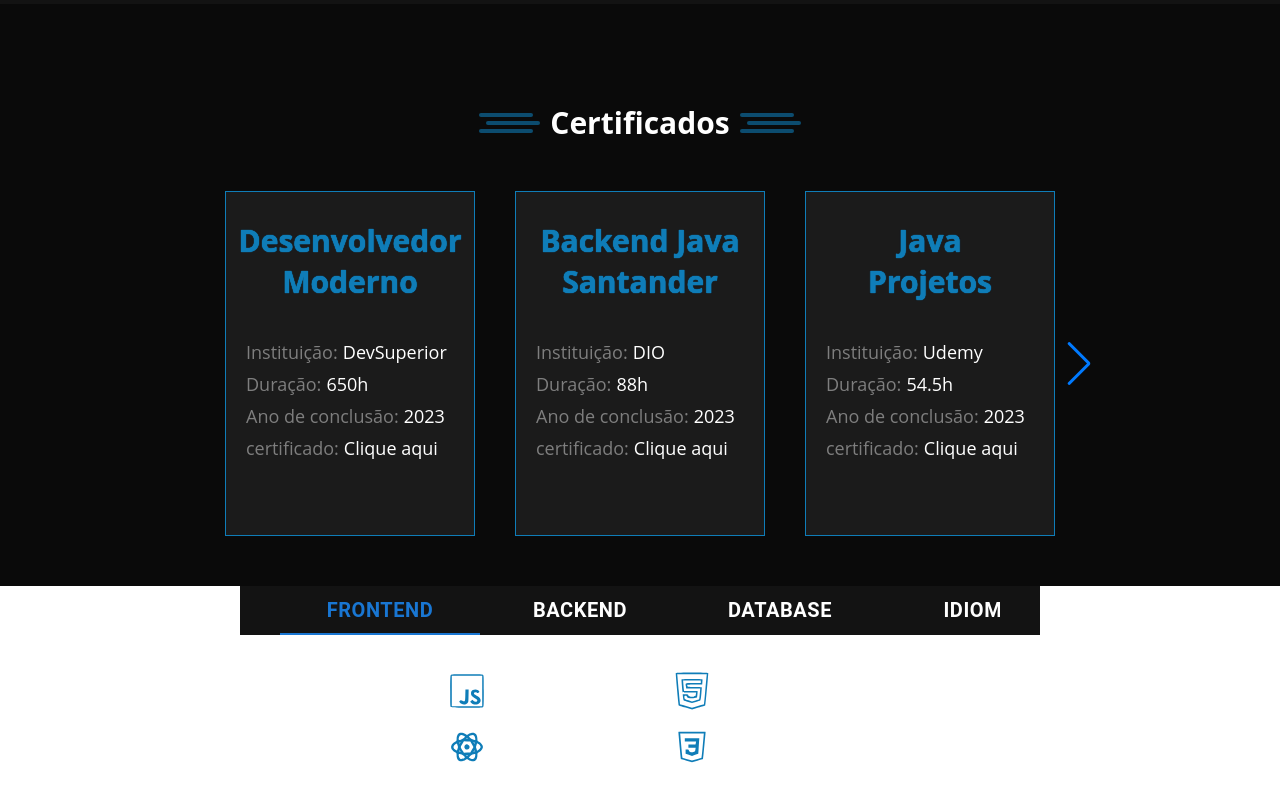
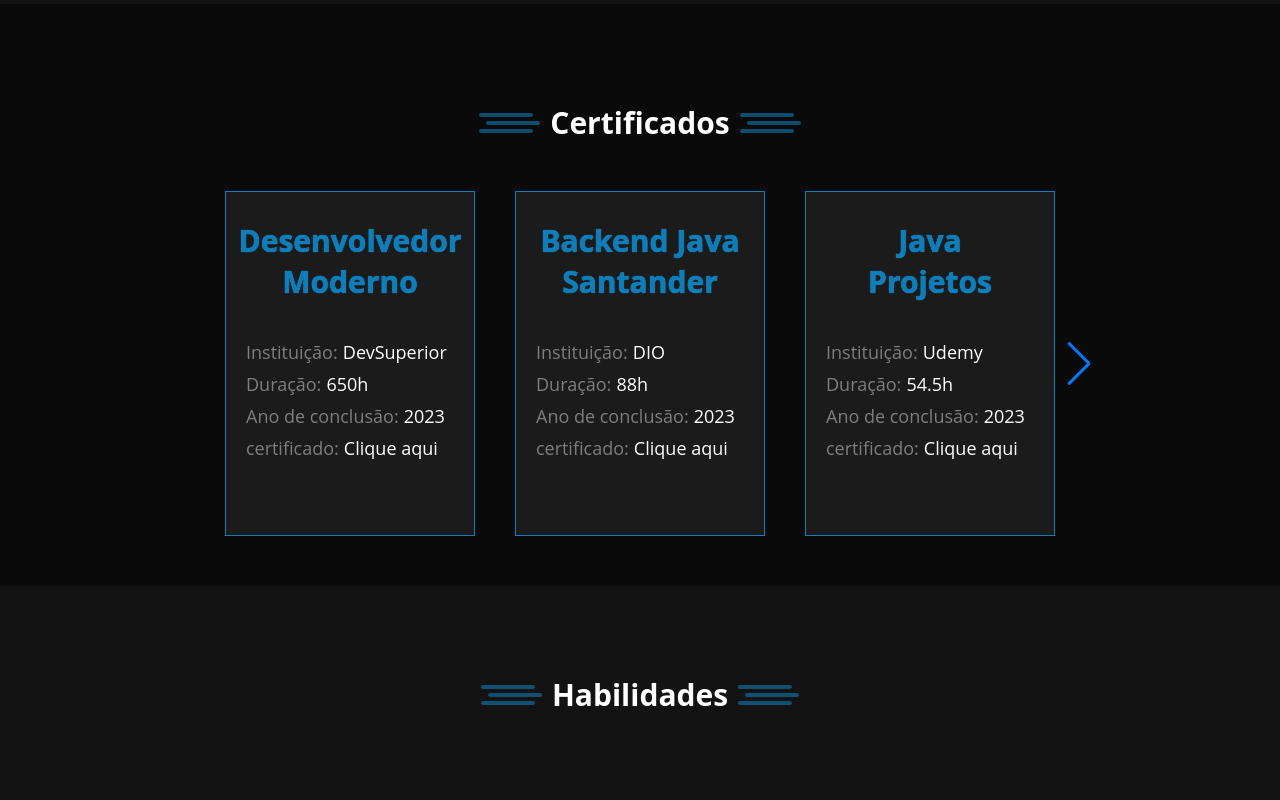
Before and after one commit to lfernandex/Portfolio, a React (Vite) app: page / in a window 1280 px wide. Shown: the part 1994-2794 px from the top of the page. Built offline with nearby package versions, Linux system fonts and the light colour scheme.

Commit message:
Ability page

```diff
--- a/src/App.tsx
+++ b/src/App.tsx
@@ -1,4 +1,4 @@
-import AbilityMenu from "./components/AbilityMenu"
+import Ability from "./components/Ability"
 import AboutMe from "./components/AboutMe"
 import Certificate from "./components/Certificate"
 import Header from "./components/Header"
@@ -21,7 +21,7 @@
 
       <Certificate />
 
-      <AbilityMenu />
+      <Ability />
     </>
   )
 }
--- /dev/null
+++ b/src/components/Ability/index.tsx
@@ -0,0 +1,80 @@
+import AbilityMenu from "../AbilityMenu";
+import "./styles.css";
+
+export default function Ability() {
+
+    return (
+
+        <>
+            <section id="abilitys" className="ptf-ability-section">
+
+                <div className="ptf-ability-container">
+                    <div className="ptf-ability-title">
+                        <svg
+                            width="61"
+                            height="20"
+                            viewBox="0 0 61 20"
+                            fill="none"
+                            xmlns="http://www.w3.org/2000/svg">
+
+                            <rect width="54"
+                                height="4"
+                                rx="2"
+                                fill="#0f7db8"
+                                fillOpacity="0.58"></rect>
+
+                            <rect y="16"
+                                width="54"
+                                height="4"
+                                rx="2"
+                                fill="#0f7db8"
+                                fillOpacity="0.58"></rect>
+
+                            <rect x="7"
+                                y="8"
+                                width="54"
+                                height="4"
+                                rx="2"
+                                fill="#0f7db8"
+                                fillOpacity="0.58"></rect>
+                        </svg>
+                        <h1> Habilidades </h1>
+                        <svg
+                            width="61"
+                            height="20"
+                            viewBox="0 0 61 20"
+                            fill="none"
+                            xmlns="http://www.w3.org/2000/svg">
+
+                            <rect width="54"
+                                height="4"
+                                rx="2"
+                                fill="#0f7db8"
+                                fillOpacity="0.58"></rect>
+
+                            <rect y="16"
+                                width="54"
+                                height="4"
+                                rx="2"
+                                fill="#0f7db8"
+                                fillOpacity="0.58"></rect>
+
+                            <rect x="7"
+                                y="8"
+                                width="54"
+                                height="4"
+                                rx="2"
+                                fill="#0f7db8"
+                                fillOpacity="0.58"></rect>
+                        </svg>
+                    </div>
+
+
+                </div>
+
+                <AbilityMenu />
+
+            </section>
+        </>
+    )
+}
--- /dev/null
+++ b/src/components/Ability/styles.css
@@ -0,0 +1,36 @@
+.ptf-ability-section {
+    background-color: rgb(19, 19, 19);
+
+}
+
+.ptf-ability-container{
+    padding-top: 40px;
+}
+
+.ptf-ability-title {
+    display: flex;
+    align-items: center;
+    justify-content: center;
+    padding: 48px 20px;
+}
+
+.ptf-ability-title h1 {
+    color: white;
+    padding: 0 10px;
+    font-size: 20px;
+}
+
+
+@media(min-width: 720px) {
+
+    .ptf-ability-title h1 {
+        font-size: 30px;
+    }
+
+}
+
+@media(min-width: 900px) {
+    .ptf-abiliti-section {
+        height: 400px;
+    }
+}
```
